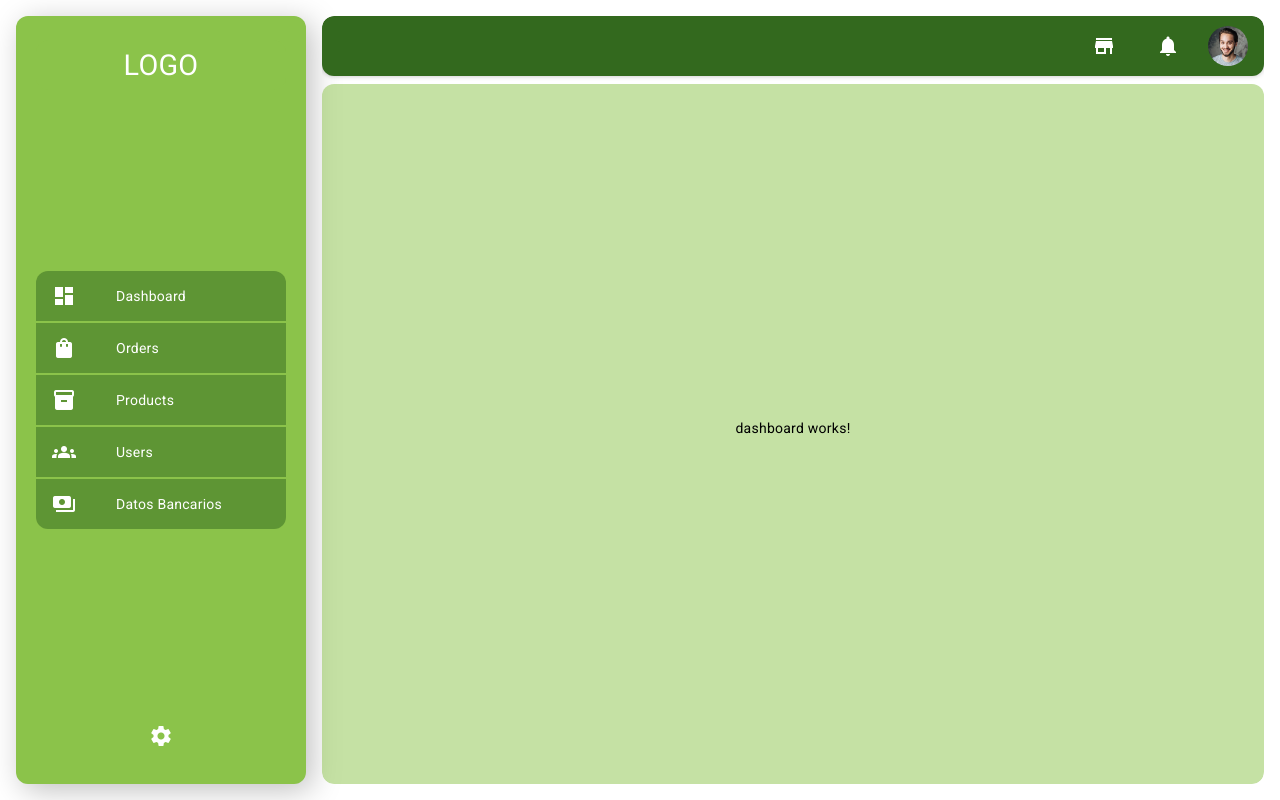
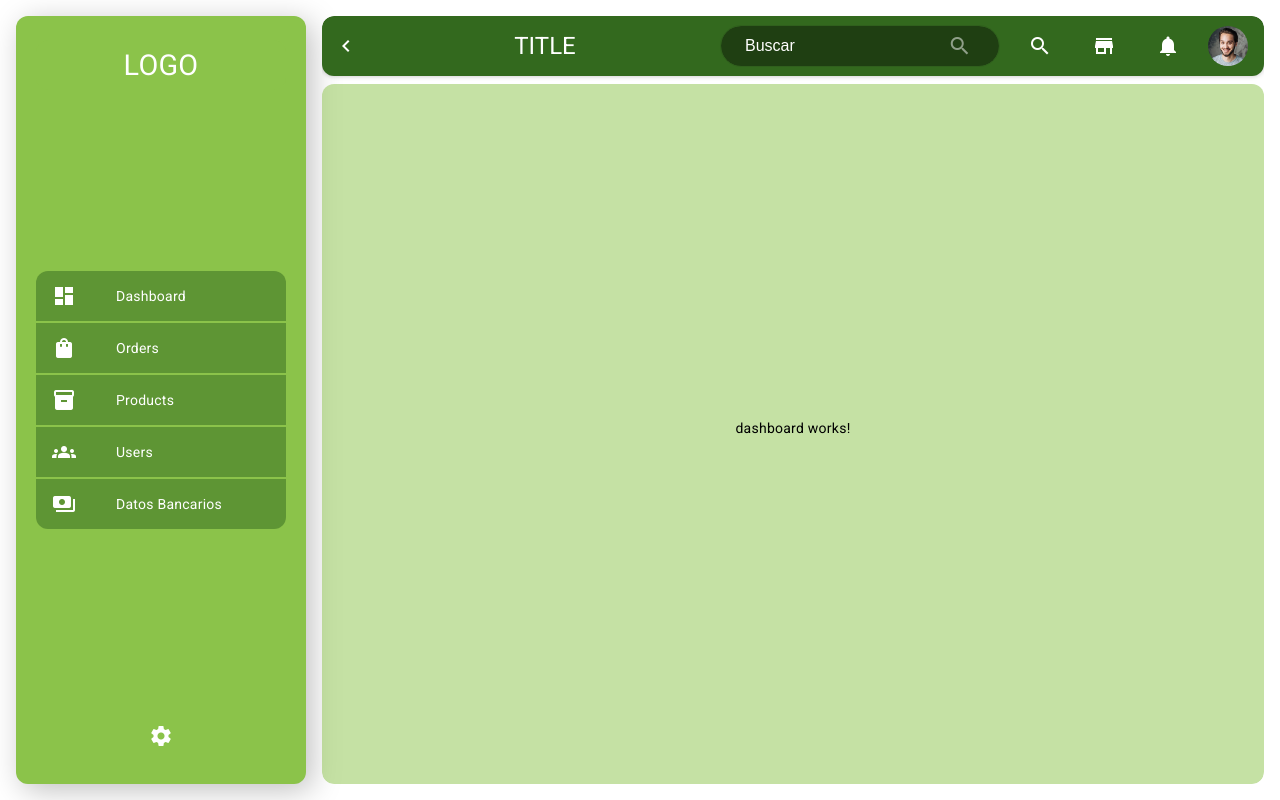
Before and after one commit to LosJazmines/main-fe, an Angular app: page /admin in a window 1280 px wide. Built offline with nearby package versions, Linux system fonts and the light colour scheme.

Commit message:
fixer(app) search components - ok stryle

```diff
--- a/src/app/@admin/core/components/header/header.component.html
+++ b/src/app/@admin/core/components/header/header.component.html
@@ -1,11 +1,73 @@
 <header class="toolbar">
+  <div class="left">
+    <button mat-icon-button color="primary" (click)="panelToggle()">
+      @if(isPanelToggle){
+      <mat-icon>chevron_left</mat-icon>
+
+      } @else if (!isPanelToggle) {<mat-icon>chevron_right</mat-icon>}
+    </button>
+  </div>
+
+  <div class="center">
+    <h1>TITLE</h1>
+  </div>
+
+  <!-- <span class="material-symbols-outlined"> left_panel_close </span>
+
+  <span class="material-symbols-outlined"> left_panel_open </span> -->
+
+  <div class="right">
+    <div class="search-container">
+      <app-search-moderno-reactive
+        [inputPlaceholder]="'Buscar cliente'"
+        (search)="handleSearch($event)"
+      ></app-search-moderno-reactive>
+
+      <!-- <form
+        [formGroup]="searchForm"
+        (ngSubmit)="onSubmit()"
+        class="searchForm-container"
+      >
+        <mat-form-field appearance="outline" class="input-container">
+          <mat-label class="input-label"> {{ inputLabel }} </mat-label>
+          <div class="input-wrapper">
+            <input
+              class="input-input"
+              matInput
+              formControlName="search"
+              placeholder="inputPlaceholder"
+            />
+
+            <ng-container *ngIf="!showResetButton">
+              <mat-icon matSuffix class="btn input-icon">search</mat-icon>
+            </ng-container>
+
+            <ng-container *ngIf="showResetButton">
+              <button
+                mat-icon-button
+                color="primary"
+                class="btn"
+                type="button"
+                (click)="onClearSearch()"
+              >
+                <mat-icon class="input-icon input-icon__clear">clear</mat-icon>
+              </button>
+            </ng-container>
+          </div>
+        </mat-form-field>
+      </form> -->
+    </div>
+
+    <button mat-icon-button color="primary" (click)="search()">
+      <mat-icon>search</mat-icon>
+    </button>
     <button
       mat-icon-button
       color="primary"
       [routerLink]="['/']"
       routerLinkActive="router-link-active"
     >
-    <mat-icon> store</mat-icon>
+      <mat-icon>store</mat-icon>
     </button>
 
     <button
@@ -25,4 +87,5 @@
         />
       </div>
     </div>
+  </div>
 </header>
--- a/src/app/@admin/core/components/header/header.component.scss
+++ b/src/app/@admin/core/components/header/header.component.scss
@@ -8,13 +8,32 @@
   box-shadow: v.$secondary-box-shadow;
   overflow: hidden;
   display: flex;
-  justify-content: flex-end;
+  justify-content: space-between;
   gap: 1rem;
   align-items: center;
   border-radius: v.$border-radius;
 
-  mat-icon {
-    color: v.$font-principal;
+  .left {
+    mat-icon {
+      color: v.$font-principal;
+    }
+  }
+
+  .center {
+    h1 {
+      margin: 0;
+      color: v.$font-principal;
+    }
+  }
+
+  .right {
+    display: flex;
+    justify-content: center;
+    gap: 1rem;
+    align-items: center;
+    mat-icon {
+      color: v.$font-principal;
+    }
   }
 }
 
--- a/src/app/@admin/core/components/header/header.component.ts
+++ b/src/app/@admin/core/components/header/header.component.ts
@@ -1,12 +1,49 @@
-import { Component } from '@angular/core';
+import { Component, OnInit } from '@angular/core';
 import { MaterialModule } from '../../../../@shared/material/material.module';
 import { RouterModule } from '@angular/router';
+import { FormBuilder, FormGroup, ReactiveFormsModule } from '@angular/forms';
+import { CommonModule } from '@angular/common';
+import { SearchModernoReactiveModule } from '../search-moderno-reactive/search-moderno-reactive.module';
 
 @Component({
   selector: 'app-header',
   standalone: true,
-  imports: [RouterModule, MaterialModule],
+  imports: [
+    CommonModule,
+    RouterModule,
+    MaterialModule,
+    ReactiveFormsModule,
+    SearchModernoReactiveModule,
+  ],
   templateUrl: './header.component.html',
   styleUrl: './header.component.scss',
 })
-export class HeaderComponent {}
+export class HeaderComponent implements OnInit {
+  isPanelToggle = true;
+
+  showResetButton = false;
+
+  searchForm!: FormGroup;
+
+  constructor(private _formBuilder: FormBuilder) {}
+
+  ngOnInit(): void {
+    this.searchForm = this._formBuilder.group({
+      search: [''],
+    });
+  }
+
+  panelToggle() {
+    return (this.isPanelToggle = !this.isPanelToggle);
+  }
+
+  search() {
+    console.log('Seach click');
+  }
+
+  onSubmit() {}
+
+  onClearSearch() {}
+
+  handleSearch(event: any) {}
+}
--- /dev/null
+++ b/src/app/@admin/core/components/search-moderno-reactive/search-moderno-reactive.component.html
@@ -0,0 +1,23 @@
+<div class="search-container">
+  <div class="search">
+    <input
+      class="search-input"
+      placeholder="Buscar"
+      [formControl]="search"
+      #searchInput
+    />
+
+    @if (search.value !== '') {
+    <button
+      matRipple
+      class="btn-clear_search"
+      type="button"
+      (click)="onClearSearch()"
+    >
+      <mat-icon class="input-icon input-icon__clear">clear</mat-icon>
+    </button>
+    } @else if (search.value === '') {
+    <mat-icon class="search-icon">search</mat-icon>
+    }
+  </div>
+</div>
--- /dev/null
+++ b/src/app/@admin/core/components/search-moderno-reactive/search-moderno-reactive.component.scss
@@ -0,0 +1,83 @@
+/* Search */
+@use "./../../../../@shared/scss/variables.scss" as v;
+@use "./../../../../@shared/scss/mixins.scss" as mixins;
+
+.search-container {
+  width: 100% !important;
+  max-width: 500px;
+  border-radius: v.$border-radius-search;
+  overflow: hidden;
+  z-index: -1;
+  border: 1px solid rgba(23, 23, 23, 0.1);
+  max-width: 280px;
+  // @include media-breakpoint('xs') {
+  //     width: 100%;
+  // }
+
+  .search {
+    background-color: rgba(0, 0, 0, 0.4);
+    color: v.$font-secondary;
+    border-radius: v.$border-radius-search;
+    width: 100%;
+    height: 40px;
+    line-height: 40px;
+    padding: 0 1rem;
+    display: flex;
+    justify-content: center;
+    align-items: center;
+    z-index: 2;
+    color: v.$font-principal;
+
+    .search-icon {
+      width: 15%;
+      height: 100%;
+      margin: 0 0.5rem;
+      z-index: 1;
+      width: 2.4rem;
+      height: 2.4rem;
+      color: rgba(255, 255, 255, 0.5);
+      display: flex;
+      justify-content: center;
+      align-items: center;
+    }
+
+    .search-input {
+      z-index: 99;
+      width: 100%;
+      height: 48px;
+      min-height: 48px;
+      max-height: 48px;
+      padding: 0 0.5rem;
+      font-size: 1rem;
+      border: none;
+      outline: none;
+      background-color: transparent;
+      color: v.$font-principal;
+    }
+
+    .search-input::placeholder {
+      color: v.$font-principal;
+    }
+
+    .btn-clear_search {
+      z-index: 99;
+      width: 2.4rem;
+      height: 2.4rem;
+      display: flex;
+      justify-content: center;
+      align-items: center;
+      border-radius: 50%;
+      //   pad: 0.5rem;
+      border: none;
+      width: 15%;
+      background-color: transparent;
+      color: rgba(255, 255, 255);
+      margin: 0 0.5rem;
+    }
+
+    .btn-clear_search:focus-visible {
+      border: none;
+      outline: none;
+    }
+  }
+}
--- /dev/null
+++ b/src/app/@admin/core/components/search-moderno-reactive/search-moderno-reactive.component.ts
@@ -0,0 +1,65 @@
+import {
+  AfterViewInit,
+  Component,
+  ElementRef,
+  EventEmitter,
+  Input,
+  OnChanges,
+  OnInit,
+  Output,
+  SimpleChanges,
+  ViewChild,
+} from '@angular/core';
+import { FormControl } from '@angular/forms';
+import {
+  debounceTime,
+  distinctUntilChanged,
+  map,
+  filter,
+} from 'rxjs/operators';
+
+@Component({
+  selector: 'app-search-moderno-reactive',
+  templateUrl: './search-moderno-reactive.component.html',
+  styleUrls: ['./search-moderno-reactive.component.scss'],
+})
+export class SearchModernoReactiveComponent
+  implements OnInit, AfterViewInit, OnChanges
+{
+  @ViewChild('searchInput') searchInput!: ElementRef<HTMLInputElement>;
+  @Input('inputPlaceholder') inputPlaceholder!: string;
+
+  @Input('search') inputSearch!: string;
+
+  search: FormControl = new FormControl('');
+
+  @Output('search') searchEmitter = new EventEmitter<string>();
+
+  constructor(private host: ElementRef<HTMLElement>) {}
+
+  ngOnChanges(changes: SimpleChanges): void {
+    if (this.inputSearch === '') {
+      this.search.setValue(this.inputSearch);
+    }
+  }
+
+  ngOnInit(): void {
+    this.search.valueChanges
+      .pipe(
+        map((search) => search?.trim()),
+        debounceTime(400),
+        distinctUntilChanged()
+      )
+      .subscribe((term) => {
+        this.searchEmitter.emit(term);
+      });
+  }
+
+  ngAfterViewInit(): void {
+    // setTimeout(() => this.searchInput.nativeElement.focus(), 20);
+  }
+
+  onClearSearch() {
+    this.search.setValue('');
+  }
+}
--- /dev/null
+++ b/src/app/@admin/core/components/search-moderno-reactive/search-moderno-reactive.module.ts
@@ -0,0 +1,13 @@
+import { CUSTOM_ELEMENTS_SCHEMA, NgModule } from '@angular/core';
+import { CommonModule } from '@angular/common';
+import { SearchModernoReactiveComponent } from './search-moderno-reactive.component';
+import { ReactiveFormsModule } from '@angular/forms';
+import { MaterialModule } from '../../../../@shared/material/material.module';
+
+@NgModule({
+  declarations: [SearchModernoReactiveComponent],
+  imports: [CommonModule, MaterialModule, ReactiveFormsModule],
+  exports: [SearchModernoReactiveComponent],
+  schemas: [CUSTOM_ELEMENTS_SCHEMA],
+})
+export class SearchModernoReactiveModule {}
--- a/src/app/@shared/scss/variables.scss
+++ b/src/app/@shared/scss/variables.scss
@@ -6,6 +6,7 @@ $desktop: 1440px;
 
 // Border PX
 $border-radius: 12px;
+$border-radius-search: 28px;
 
 // Colors
 $primary: #33691e;
```
Lines whose indentation alone changed are shown as unchanged.
